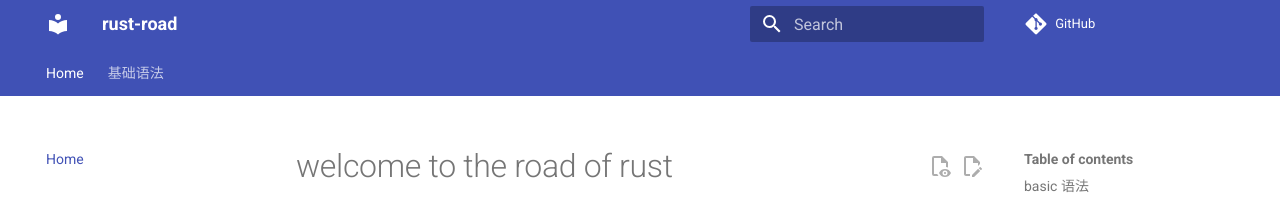
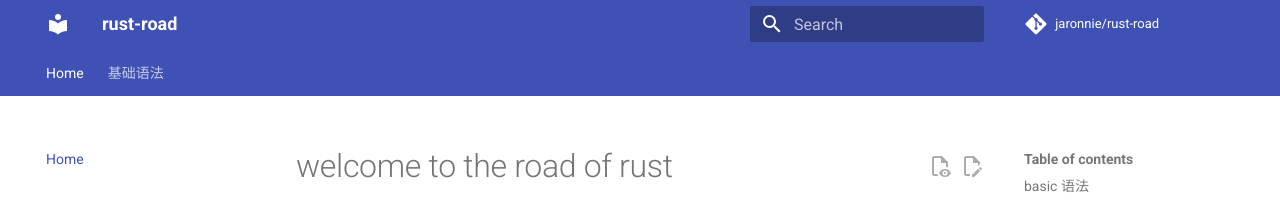
Before and after one commit to jaronnie/rust-road, an MkDocs documentation site: the page built from docs/index.md, in a window 1280 px wide. Shown: the top 204 px of the page. Built offline with MkDocs 1.6.1 and Material for MkDocs 9.7.7, drawn with Linux system fonts in a browser that asks for light colours; comment, search, counter and statistics services are not loaded.

Commit message:
feat(road): update mydocs.yml

```diff
--- a/mkdocs.yml
+++ b/mkdocs.yml
@@ -4,6 +4,7 @@ site_author: jaronnie
 site_description: >-
   the road to rust!
 # Repository
+repo_name: jaronnie/rust-road
 repo_url: https://github.com/jaronnie/rust-road
 
 # Copyright
```
